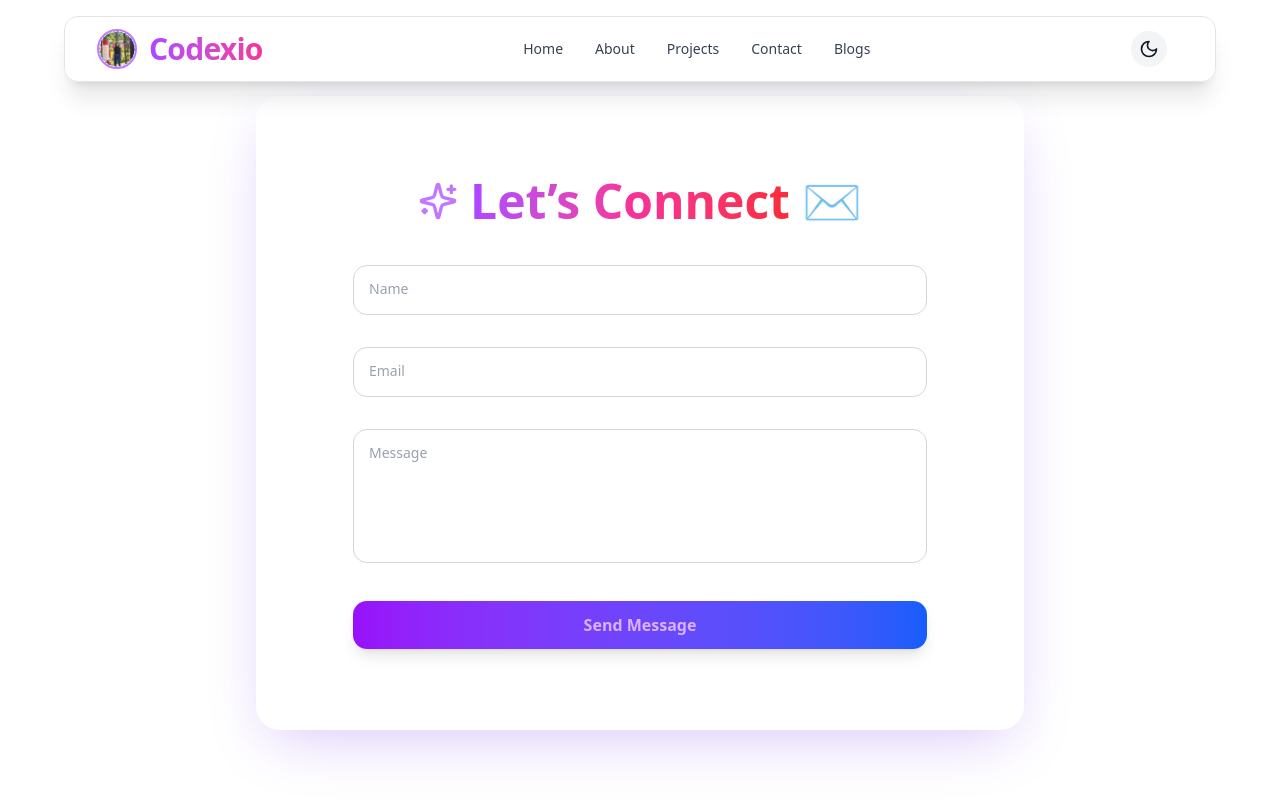
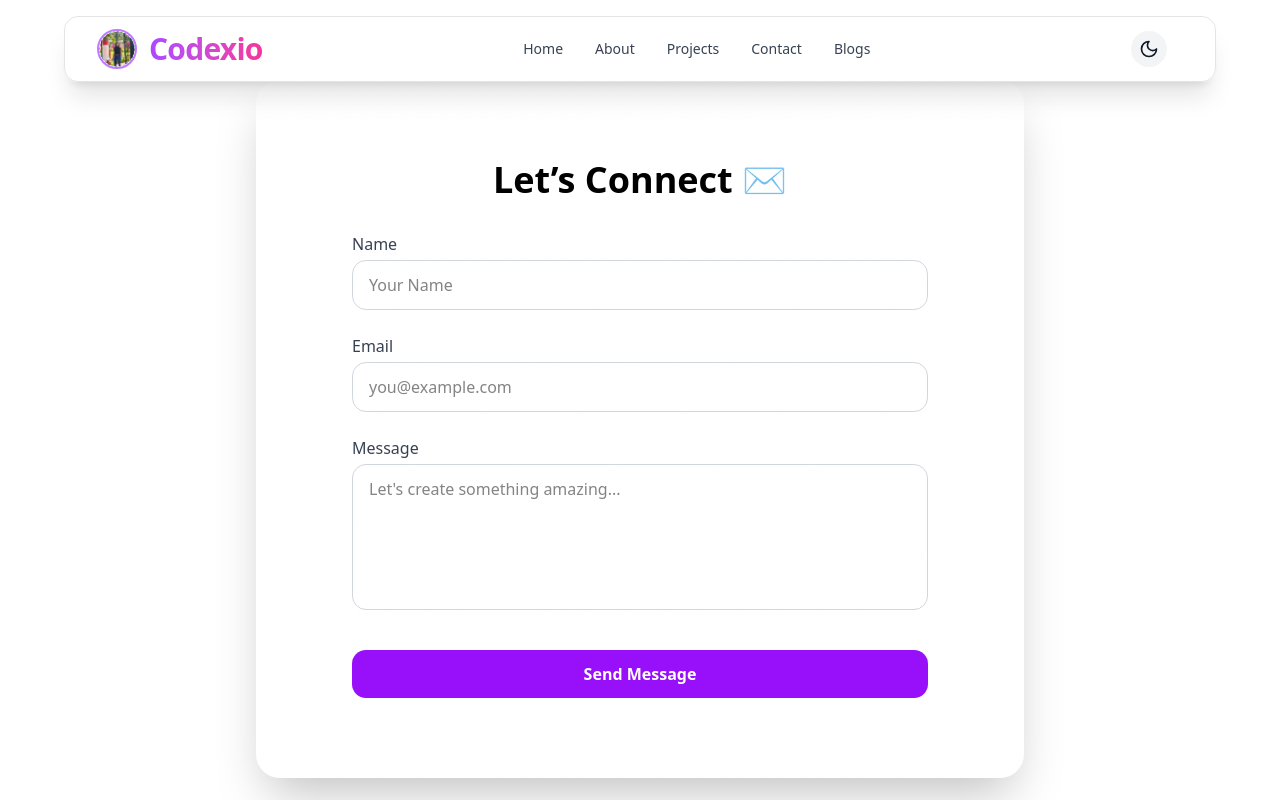
Before and after one commit to annuk123/Projecxio, a Next.js app: page /components/contact in a window 1280 px wide. Built offline with nearby package versions, Linux system fonts and the light colour scheme.

Commit message:
bug fix from contact us

```diff
--- a/package.json
+++ b/package.json
@@ -27,6 +27,7 @@
     "react-icons": "^5.5.0",
     "react-intersection-observer": "^9.16.0",
     "react-tsparticles": "2.12.2",
+    "sonner": "^2.0.3",
     "tailwind-merge": "^3.2.0",
     "tailwind-variants": "^1.0.0",
     "three": "^0.175.0",
--- a/src/app/components/about/page.tsx
+++ b/src/app/components/about/page.tsx
@@ -1,8 +1,6 @@
 "use client";
 
 import { motion } from "framer-motion";
-
-
 export default function About() {
   return (
     <>
@@ -35,7 +33,7 @@ export default function About() {
 
 
           <br /><br />
-          I&apos;m a night owl coder ✨ who loves smooth animations, pixel-perfect design, and pushing the boundaries of web experiences.
+          I&apos;m a night owl coder who loves smooth animations, pixel-perfect design, and pushing the boundaries of web experiences.
         </motion.p>
       </section>
 
--- a/src/app/components/contact/page.tsx
+++ b/src/app/components/contact/page.tsx
@@ -1,104 +1,200 @@
+// "use client";
+
+// import { useState, useEffect } from "react";
+// import { motion, AnimatePresence } from "framer-motion";
+// import { useForm, ValidationError } from "@formspree/react";
+// import { Sparkles } from "lucide-react";
+// import Navbar from "../navbar/page";
+
+// export default function ContactForm() {
+//   const [state, handleSubmit] = useForm("mblgngkk");
+//   const [showPopup, setShowPopup] = useState(false);
+
+//   // Show success popup and auto-hide it
+//   useEffect(() => {
+//     if (state.succeeded) {
+//       setShowPopup(true);
+//       const timeout = setTimeout(() => {
+//         setShowPopup(false);
+//       }, 2500);
+//       return () => clearTimeout(timeout);
+//     }
+//   }, [state.succeeded]);
+
+//   return (
+//     <section>
+//     <Navbar />
+//     <section className="relative z-10 py-20 px-6 sm:px-12 lg:px-24 max-w-3xl mx-auto mt-24 bg-white/10 dark:bg-black/10 border border-white/20 dark:border-black/20 rounded-3xl shadow-[0_20px_60px_-15px_rgba(124,58,237,0.3)] backdrop-blur-2xl">
+
+//       {/* Thank you popup */}
+//       <AnimatePresence>
+//         {showPopup && (
+//           <motion.div
+//             className="absolute top-8 left-1/2 transform -translate-x-1/2 z-50 bg-white dark:bg-gray-900 text-purple-700 dark:text-purple-400 px-6 py-4 rounded-2xl shadow-lg border border-purple-300 dark:border-purple-600"
+//             initial={{ opacity: 0, y: -20, scale: 0.95 }}
+//             animate={{ opacity: 1, y: 0, scale: 1 }}
+//             exit={{ opacity: 0, y: -20, scale: 0.95 }}
+//             transition={{ duration: 0.4 }}
+//           >
+//             <p className="text-lg font-semibold">🎉 Thank you! I’ll get back to you soon.</p>
+//           </motion.div>
+//         )}
+//       </AnimatePresence>
+
+//       {/* Heading */}
+//       <motion.h2
+//         className="text-4xl sm:text-5xl text-center mb-10 font-extrabold dark:text-white flex items-center justify-center gap-3"
+//         initial={{ opacity: 0, y: 40 }}
+//         whileInView={{ opacity: 1, y: 0 }}
+//         transition={{ duration: 0.8 }}
+//         viewport={{ once: true }}
+//       >
+//         <Sparkles className="text-purple-500 animate-pulse w-10 h-10" />
+
+
+//   <span className="bg-gradient-to-r from-purple-500 via-pink-500 to-red-500 bg-clip-text text-transparent">
+//   Let’s Connect
+//   </span>
+//   <span className="text-5xl animate-wiggle">✉️</span>
+//       </motion.h2>
+
+//       {/* Contact form */}
+//       <motion.form
+//         onSubmit={handleSubmit}
+//         className="space-y-8"
+//         initial={{ opacity: 0, y: 30 }}
+//         whileInView={{ opacity: 1, y: 0 }}
+//         transition={{ delay: 0.2, duration: 1 }}
+//         viewport={{ once: true }}
+//       >
+//         {/* Name and Email */}
+//         {[
+//           { name: "name", label: "Name", type: "text", placeholder: "Your name" },
+//           { name: "email", label: "Email", type: "email", placeholder: "you@example.com" },
+//         ].map(({ name, label, type }) => (
+//           <div key={name} className="relative">
+//             <input
+//               type={type}
+//               name={name}
+//               required
+//               placeholder=" "
+//               className="peer w-full px-4 pt-5 pb-2 text-sm rounded-xl bg-white/70 dark:bg-black/50 text-black dark:text-white border border-gray-300 dark:border-gray-700 focus:outline-none focus:ring-2 focus:ring-purple-500 transition-all placeholder-transparent"
+//             />
+//             <label className="absolute left-4 top-2.5 text-gray-500 dark:text-gray-400 text-xs peer-placeholder-shown:top-3.5 peer-placeholder-shown:text-sm peer-placeholder-shown:text-gray-400 dark:peer-placeholder-shown:text-gray-500 transition-all">
+//               {label}
+//             </label>
+//             <ValidationError prefix={label} field={name} errors={state.errors} className="text-red-500 text-sm mt-1" />
+//           </div>
+//         ))}
+
+//         {/* Message */}
+//         <div className="relative">
+//           <textarea
+//             name="message"
+//             required
+//             placeholder=" "
+//             rows={5}
+//             className="peer w-full px-4 pt-5 pb-3 text-sm rounded-xl bg-white/70 dark:bg-black/50 text-black dark:text-white border border-gray-300 dark:border-gray-700 focus:outline-none focus:ring-2 focus:ring-purple-500 transition-all resize-none placeholder-transparent"
+//           />
+//           <label className="absolute left-4 top-2.5 text-gray-500 dark:text-gray-400 text-xs peer-placeholder-shown:top-3.5 peer-placeholder-shown:text-sm peer-placeholder-shown:text-gray-400 dark:peer-placeholder-shown:text-gray-500 transition-all">
+//             Message
+//           </label>
+//           <ValidationError prefix="Message" field="message" errors={state.errors} className="text-red-500 text-sm mt-1" />
+//         </div>
+
+//         {/* Submit */}
+//         <motion.button
+//           type="submit"
+//           disabled={state.submitting}
+//           whileHover={{ scale: 1.05 }}
+//           whileTap={{ scale: 0.95 }}
+//           className="w-full rounded-xl bg-gradient-to-r from-purple-600 to-blue-600  shadow-lg hover:scale-105 transition duration-300 text-purple-300 hover:text-white py-3 px-6 font-semibold disabled:opacity-50 disabled:cursor-not-allowed"
+//         >
+//           {state.submitting ? "Sending..." : "Send Message"}
+//         </motion.button>
+//       </motion.form>
+//     </section>
+//     </section>
+//   );
+// }
+
+
 "use client";
-
-import { useState, useEffect } from "react";
-import { motion, AnimatePresence } from "framer-motion";
+import React from "react";
+import { motion } from "framer-motion";
 import { useForm, ValidationError } from "@formspree/react";
-import { Sparkles } from "lucide-react";
+import { toast } from "sonner";
 import Navbar from "../navbar/page";
 
 export default function ContactForm() {
   const [state, handleSubmit] = useForm("mblgngkk");
-  const [showPopup, setShowPopup] = useState(false);
 
-  // Show success popup and auto-hide it
-  useEffect(() => {
+  React.useEffect(() => {
     if (state.succeeded) {
-      setShowPopup(true);
-      const timeout = setTimeout(() => {
-        setShowPopup(false);
-      }, 2500);
-      return () => clearTimeout(timeout);
+      toast.success("🎉 Thanks for reaching out! I’ll get back to you soon.");
     }
   }, [state.succeeded]);
 
   return (
     <section>
-    <Navbar />
-    <section className="relative z-10 py-20 px-6 sm:px-12 lg:px-24 max-w-3xl mx-auto mt-24 bg-white/10 dark:bg-black/10 border border-white/20 dark:border-black/20 rounded-3xl shadow-[0_20px_60px_-15px_rgba(124,58,237,0.3)] backdrop-blur-2xl">
+      <Navbar />
+    <section className="relative z-10 py-20 px-6 sm:px-12 lg:px-24 bg-gradient-to-br from-white/40 to-white/10 dark:from-black/40 dark:to-black/10 backdrop-blur-xl rounded-3xl shadow-2xl max-w-3xl mx-auto mt-20">
 
-      {/* Thank you popup */}
-      <AnimatePresence>
-        {showPopup && (
-          <motion.div
-            className="absolute top-8 left-1/2 transform -translate-x-1/2 z-50 bg-white dark:bg-gray-900 text-purple-700 dark:text-purple-400 px-6 py-4 rounded-2xl shadow-lg border border-purple-300 dark:border-purple-600"
-            initial={{ opacity: 0, y: -20, scale: 0.95 }}
-            animate={{ opacity: 1, y: 0, scale: 1 }}
-            exit={{ opacity: 0, y: -20, scale: 0.95 }}
-            transition={{ duration: 0.4 }}
-          >
-            <p className="text-lg font-semibold">🎉 Thank you! I’ll get back to you soon.</p>
-          </motion.div>
-        )}
-      </AnimatePresence>
 
       {/* Heading */}
       <motion.h2
-        className="text-4xl sm:text-5xl text-center mb-10 font-extrabold dark:text-white flex items-center justify-center gap-3"
+        className="text-4xl font-bold text-center mb-8 text-black dark:text-white"
         initial={{ opacity: 0, y: 40 }}
         whileInView={{ opacity: 1, y: 0 }}
         transition={{ duration: 0.8 }}
         viewport={{ once: true }}
       >
-        <Sparkles className="text-purple-500 animate-pulse w-10 h-10" />
-
-
-  <span className="bg-gradient-to-r from-purple-500 via-pink-500 to-red-500 bg-clip-text text-transparent">
-  Let’s Connect
-  </span>
-  <span className="text-5xl animate-wiggle">✉️</span>
+        Let’s Connect ✉️
       </motion.h2>
 
-      {/* Contact form */}
       <motion.form
         onSubmit={handleSubmit}
-        className="space-y-8"
-        initial={{ opacity: 0, y: 30 }}
+        className="space-y-6"
+        initial={{ opacity: 0, y: 40 }}
         whileInView={{ opacity: 1, y: 0 }}
         transition={{ delay: 0.2, duration: 1 }}
         viewport={{ once: true }}
       >
-        {/* Name and Email */}
-        {[
-          { name: "name", label: "Name", type: "text", placeholder: "Your name" },
-          { name: "email", label: "Email", type: "email", placeholder: "you@example.com" },
-        ].map(({ name, label, type }) => (
-          <div key={name} className="relative">
-            <input
-              type={type}
-              name={name}
-              required
-              placeholder=" "
-              className="peer w-full px-4 pt-5 pb-2 text-sm rounded-xl bg-white/70 dark:bg-black/50 text-black dark:text-white border border-gray-300 dark:border-gray-700 focus:outline-none focus:ring-2 focus:ring-purple-500 transition-all placeholder-transparent"
-            />
-            <label className="absolute left-4 top-2.5 text-gray-500 dark:text-gray-400 text-xs peer-placeholder-shown:top-3.5 peer-placeholder-shown:text-sm peer-placeholder-shown:text-gray-400 dark:peer-placeholder-shown:text-gray-500 transition-all">
-              {label}
-            </label>
-            <ValidationError prefix={label} field={name} errors={state.errors} className="text-red-500 text-sm mt-1" />
-          </div>
-        ))}
+        {/* Name */}
+        <div className="flex flex-col">
+          <label className="mb-1 font-medium text-gray-700 dark:text-gray-300">Name</label>
+          <input
+            name="name"
+            required
+            placeholder="Your Name"
+            className="rounded-xl px-4 py-3 bg-white/80 dark:bg-black/50 border border-gray-300 dark:border-gray-700 focus:outline-none focus:ring-2 focus:ring-purple-500 transition"
+          />
+          <ValidationError prefix="Name" field="name" errors={state.errors} className="text-red-500 text-sm mt-1" />
+        </div>
+
+        {/* Email */}
+        <div className="flex flex-col">
+          <label className="mb-1 font-medium text-gray-700 dark:text-gray-300">Email</label>
+          <input
+            name="email"
+            type="email"
+            required
+            placeholder="you@example.com"
+            className="rounded-xl px-4 py-3 bg-white/80 dark:bg-black/50 border border-gray-300 dark:border-gray-700 focus:outline-none focus:ring-2 focus:ring-purple-500 transition"
+          />
+          <ValidationError prefix="Email" field="email" errors={state.errors} className="text-red-500 text-sm mt-1" />
+        </div>
 
         {/* Message */}
-        <div className="relative">
+        <div className="flex flex-col">
+          <label className="mb-1 font-medium text-gray-700 dark:text-gray-300">Message</label>
           <textarea
             name="message"
             required
-            placeholder=" "
+            placeholder="Let's create something amazing..."
             rows={5}
-            className="peer w-full px-4 pt-5 pb-3 text-sm rounded-xl bg-white/70 dark:bg-black/50 text-black dark:text-white border border-gray-300 dark:border-gray-700 focus:outline-none focus:ring-2 focus:ring-purple-500 transition-all resize-none placeholder-transparent"
+            className="rounded-xl px-4 py-3 bg-white/80 dark:bg-black/50 border border-gray-300 dark:border-gray-700 focus:outline-none focus:ring-2 focus:ring-purple-500 transition resize-none"
           />
-          <label className="absolute left-4 top-2.5 text-gray-500 dark:text-gray-400 text-xs peer-placeholder-shown:top-3.5 peer-placeholder-shown:text-sm peer-placeholder-shown:text-gray-400 dark:peer-placeholder-shown:text-gray-500 transition-all">
-            Message
-          </label>
           <ValidationError prefix="Message" field="message" errors={state.errors} className="text-red-500 text-sm mt-1" />
         </div>
 
@@ -108,7 +204,7 @@ export default function ContactForm() {
           disabled={state.submitting}
           whileHover={{ scale: 1.05 }}
           whileTap={{ scale: 0.95 }}
-          className="w-full rounded-xl bg-gradient-to-r from-purple-600 to-blue-600  shadow-lg hover:scale-105 transition duration-300 text-purple-300 hover:text-white py-3 px-6 font-semibold disabled:opacity-50 disabled:cursor-not-allowed"
+          className="w-full mt-4 bg-purple-600 hover:bg-purple-700 text-white py-3 px-6 rounded-xl font-semibold transition disabled:opacity-50 disabled:cursor-not-allowed"
         >
           {state.submitting ? "Sending..." : "Send Message"}
         </motion.button>
--- a/src/app/layout.tsx
+++ b/src/app/layout.tsx
@@ -1,6 +1,7 @@
 import type { Metadata } from "next";
 import { Geist, Geist_Mono } from "next/font/google";
 import "./globals.css";
+import { Toaster } from 'sonner';
 
 const geistSans = Geist({
   variable: "--font-geist-sans",
@@ -27,6 +28,7 @@ export default function RootLayout({
       <body
         className={`${geistSans.variable} ${geistMono.variable} antialiased`}
       >
+           <Toaster position="top-center" richColors />
         {children}
       </body>
     </html>
```
Also changed, not shown: 1 other file (tests, documents, lock files or other folders).
